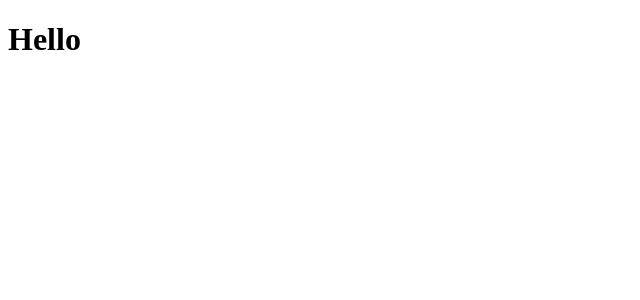
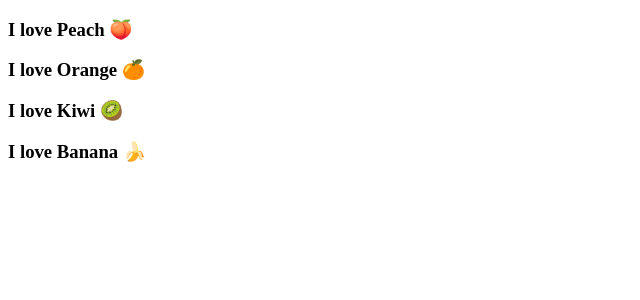
Before and after one commit to sunday-sunny/movie_app, a React (Create React App) app: page / in a window 1280 px wide. Shown: the top 300 px of the page, without its empty margins (0-640 px from the left). Built offline with nearby package versions, Linux system fonts and the light colour scheme.

Commit message:
add props example

```diff
--- a/src/App.js
+++ b/src/App.js
@@ -1,9 +1,28 @@
 import React from "react";
+
+const FruitList = [
+  { id: 1, name: "Peach", emoji: "🍑" },
+  { id: 2, name: "Orange", emoji: "🍊" },
+  { id: 3, name: "Kiwi", emoji: "🥝" },
+  { id: 4, name: "Banana", emoji: "🍌" },
+];
+
+function Fruit({ name, emoji }) {
+  return (
+    <div>
+      <h3>
+        I love {name} {emoji}
+      </h3>
+    </div>
+  );
+}
 
 function App() {
   return (
     <div>
-      <h1>Hello</h1>
+      {FruitList.map((piece) => (
+        <Fruit key={piece.id} name={piece.name} emoji={piece.emoji} />
+      ))}
     </div>
   );
 }
--- a/src/index.js
+++ b/src/index.js
@@ -2,9 +2,4 @@ import React from "react";
 import ReactDOM from "react-dom";
 import App from "./App";
 
-ReactDOM.render(
-  <React.StrictMode>
-    <App />
-  </React.StrictMode>,
-  document.getElementById("root")
-);
+ReactDOM.render(<App />, document.getElementById("root"));
```
